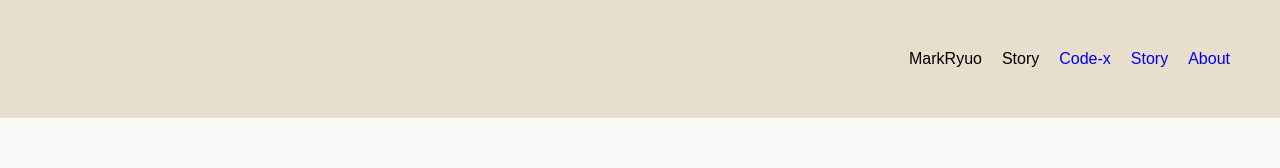
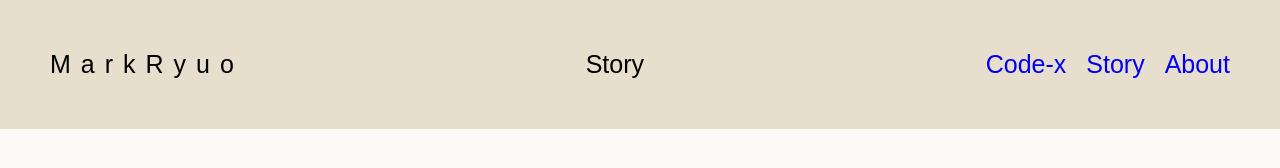
Before and after one commit to MarkRyuo/Cascading-Style-Sheet, a plain HTML site: page FlexboxPractice/Html/Flexbox-2.html in a window 1280 px wide. Drawn offline with Linux system fonts and the light colour scheme.

Commit message:
hello adding again

```diff
--- a/FlexboxPractice/Css/Flexbox-2.css
+++ b/FlexboxPractice/Css/Flexbox-2.css
@@ -22,8 +22,19 @@ body {
 .flex, .Logo {
   margin: 10px;
   font-family: sans-serif;
+  font-size: 25px;
 }
 
 .flex a {
   text-decoration: none;
 }
+
+.Logo {
+  margin-right: auto;
+  letter-spacing: 10px;
+
+}
+
+.Storys {
+  margin-right: auto;
+}
--- a/FlexboxPractice/Html/Flexbox-2.html
+++ b/FlexboxPractice/Html/Flexbox-2.html
@@ -10,7 +10,7 @@
 
       <nav class="navigation">
         <div class="Logo">MarkRyuo</div>
-        <div class="flex Story's">Story</div>
+        <div class="flex Storys">Story</div>
         <div class="flex Code-x"><a href="#">Code-x</a></div>
         <div class="flex Story"><a href="#">Story</a></div>
         <div class="flex About"><a href="#">About</a></div>
```
